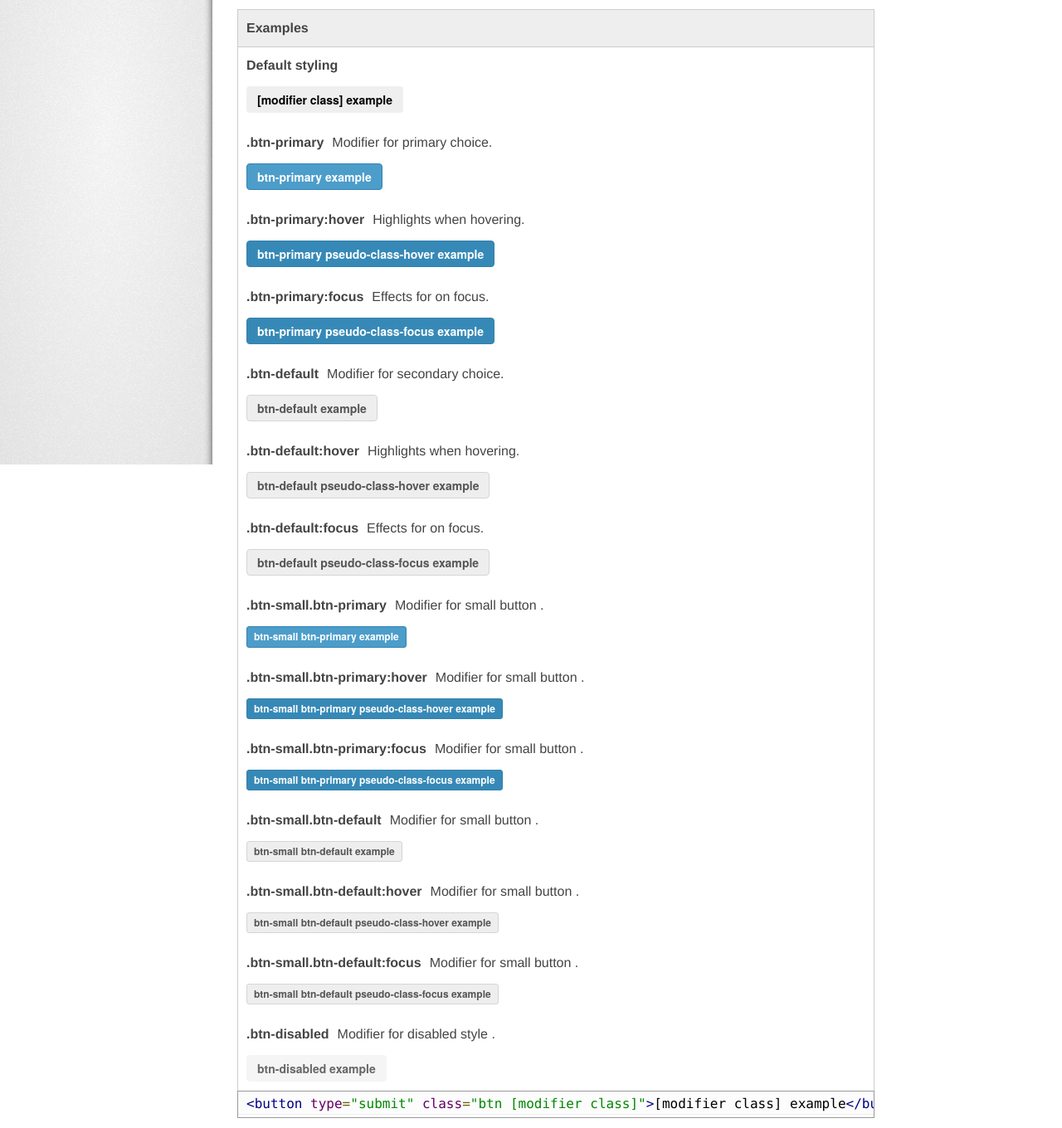
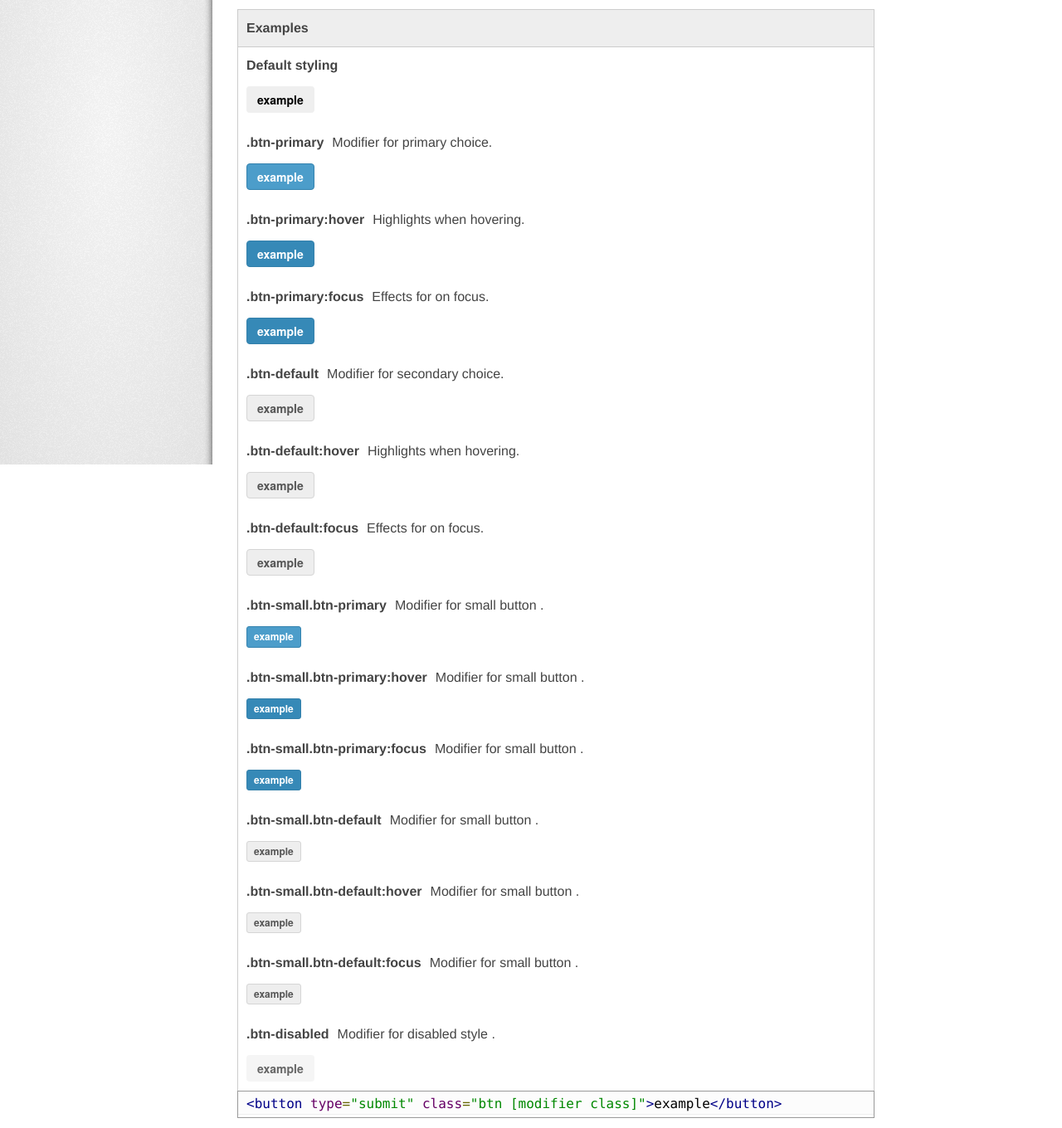
Before and after one commit to joeHillman/kssDemo, a website with bundled scripts: page myStylgeuide/section-components.html in a window 1280 px wide. Shown: the part 240-1600 px from the top of the page at 83% size. Built offline with nearby package versions, Linux system fonts and the light colour scheme.

Commit message:
Noting some things on importing markup.

```diff
--- a/myStylgeuide/section-components.html
+++ b/myStylgeuide/section-components.html
@@ -97,7 +97,8 @@
             </div>
 
           <div class="kss-modifier__example">
-            <button type="submit" class="btn [modifier class]">[modifier class] example</button>
+            <button type="submit" class="btn [modifier class]">example</button>
+
           </div>
 
             <div class="kss-modifier__name kss-style">
@@ -107,7 +108,8 @@
               Modifier for primary choice.
             </div>
             <div class="kss-modifier__example">
-              <button type="submit" class="btn btn-primary">btn-primary example</button>
+              <button type="submit" class="btn btn-primary">example</button>
+
             </div>
             <div class="kss-modifier__name kss-style">
               .btn-primary:hover
@@ -116,7 +118,8 @@
               Highlights when hovering.
             </div>
             <div class="kss-modifier__example">
-              <button type="submit" class="btn btn-primary pseudo-class-hover">btn-primary pseudo-class-hover example</button>
+              <button type="submit" class="btn btn-primary pseudo-class-hover">example</button>
+
             </div>
             <div class="kss-modifier__name kss-style">
               .btn-primary:focus
@@ -125,7 +128,8 @@
               Effects for on focus.
             </div>
             <div class="kss-modifier__example">
-              <button type="submit" class="btn btn-primary pseudo-class-focus">btn-primary pseudo-class-focus example</button>
+              <button type="submit" class="btn btn-primary pseudo-class-focus">example</button>
+
             </div>
             <div class="kss-modifier__name kss-style">
               .btn-default
@@ -134,7 +138,8 @@
               Modifier for secondary choice.
             </div>
             <div class="kss-modifier__example">
-              <button type="submit" class="btn btn-default">btn-default example</button>
+              <button type="submit" class="btn btn-default">example</button>
+
             </div>
             <div class="kss-modifier__name kss-style">
               .btn-default:hover
@@ -143,7 +148,8 @@
               Highlights when hovering.
             </div>
             <div class="kss-modifier__example">
-              <button type="submit" class="btn btn-default pseudo-class-hover">btn-default pseudo-class-hover example</button>
+              <button type="submit" class="btn btn-default pseudo-class-hover">example</button>
+
             </div>
             <div class="kss-modifier__name kss-style">
               .btn-default:focus
@@ -152,7 +158,8 @@
               Effects for on focus.
             </div>
             <div class="kss-modifier__example">
-              <button type="submit" class="btn btn-default pseudo-class-focus">btn-default pseudo-class-focus example</button>
+              <button type="submit" class="btn btn-default pseudo-class-focus">example</button>
+
             </div>
             <div class="kss-modifier__name kss-style">
               .btn-small.btn-primary
@@ -161,7 +168,8 @@
               Modifier for small button .
             </div>
             <div class="kss-modifier__example">
-              <button type="submit" class="btn btn-small btn-primary">btn-small btn-primary example</button>
+              <button type="submit" class="btn btn-small btn-primary">example</button>
+
             </div>
             <div class="kss-modifier__name kss-style">
               .btn-small.btn-primary:hover
@@ -170,7 +178,8 @@
               Modifier for small button .
             </div>
             <div class="kss-modifier__example">
-              <button type="submit" class="btn btn-small btn-primary pseudo-class-hover">btn-small btn-primary pseudo-class-hover example</button>
+              <button type="submit" class="btn btn-small btn-primary pseudo-class-hover">example</button>
+
             </div>
             <div class="kss-modifier__name kss-style">
               .btn-small.btn-primary:focus
@@ -179,7 +188,8 @@
               Modifier for small button .
             </div>
             <div class="kss-modifier__example">
-              <button type="submit" class="btn btn-small btn-primary pseudo-class-focus">btn-small btn-primary pseudo-class-focus example</button>
+              <button type="submit" class="btn btn-small btn-primary pseudo-class-focus">example</button>
+
             </div>
             <div class="kss-modifier__name kss-style">
               .btn-small.btn-default
@@ -188,7 +198,8 @@
               Modifier for small button .
             </div>
             <div class="kss-modifier__example">
-              <button type="submit" class="btn btn-small btn-default">btn-small btn-default example</button>
+              <button type="submit" class="btn btn-small btn-default">example</button>
+
             </div>
             <div class="kss-modifier__name kss-style">
               .btn-small.btn-default:hover
@@ -197,7 +208,8 @@
               Modifier for small button .
             </div>
             <div class="kss-modifier__example">
-              <button type="submit" class="btn btn-small btn-default pseudo-class-hover">btn-small btn-default pseudo-class-hover example</button>
+              <button type="submit" class="btn btn-small btn-default pseudo-class-hover">example</button>
+
             </div>
             <div class="kss-modifier__name kss-style">
               .btn-small.btn-default:focus
@@ -206,7 +218,8 @@
               Modifier for small button .
             </div>
             <div class="kss-modifier__example">
-              <button type="submit" class="btn btn-small btn-default pseudo-class-focus">btn-small btn-default pseudo-class-focus example</button>
+              <button type="submit" class="btn btn-small btn-default pseudo-class-focus">example</button>
+
             </div>
             <div class="kss-modifier__name kss-style">
               .btn-disabled
@@ -215,11 +228,13 @@
               Modifier for disabled style .
             </div>
             <div class="kss-modifier__example">
-              <button type="submit" class="btn btn-disabled">btn-disabled example</button>
+              <button type="submit" class="btn btn-disabled">example</button>
+
             </div>
         </div>
           <div class="kss-markup kss-style">
-            <pre class="prettyprint linenums lang-html"><code data-language="html">&lt;button type&#x3D;&quot;submit&quot; class&#x3D;&quot;btn [modifier class]&quot;&gt;[modifier class] example&lt;/button&gt;</code></pre>
+            <pre class="prettyprint linenums lang-html"><code data-language="html">&lt;button type&#x3D;&quot;submit&quot; class&#x3D;&quot;btn [modifier class]&quot;&gt;example&lt;/button&gt;
+</code></pre>
           </div>
 
         <div class="kss-source kss-style">
```
Also changed, not shown: demoMarkup/button.html (added, +1 -0 lines), scss/styles.scss (+9 -0 lines).
